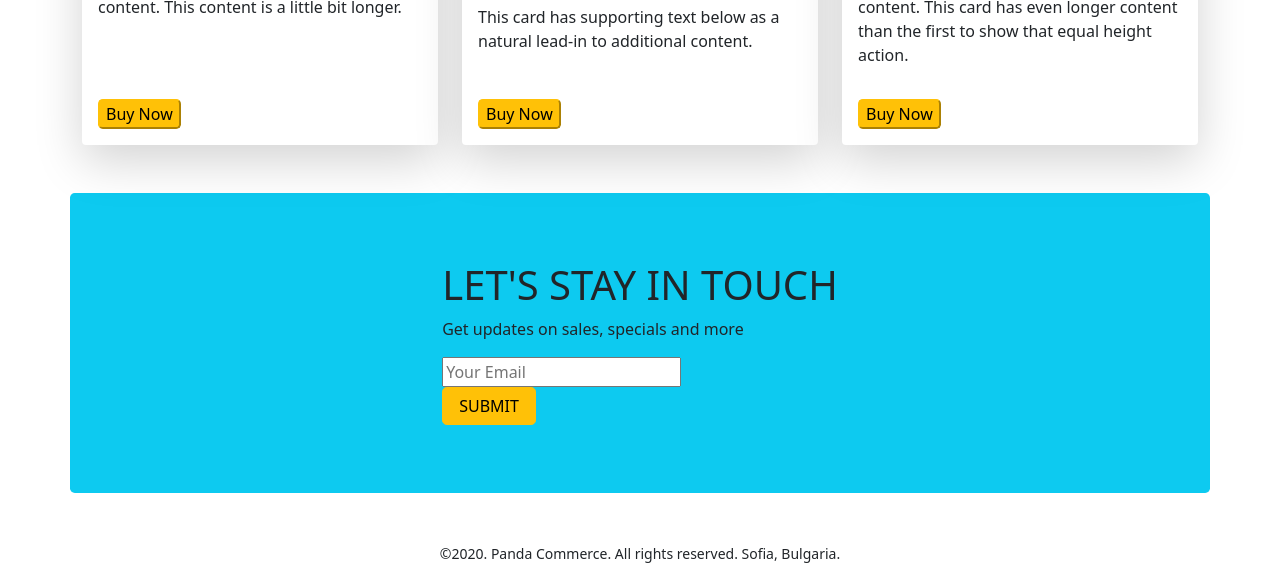
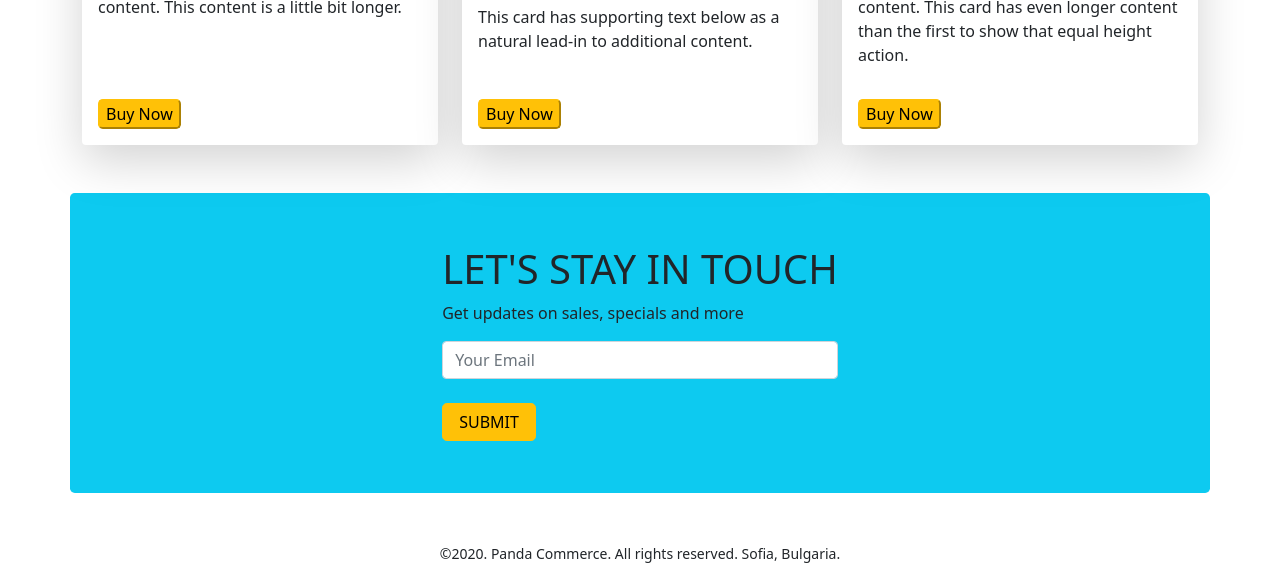
Before and after one commit to Samiya-kabir/panda-commerce-bootstrap, a plain HTML site: page index.html in a window 1280 px wide. Shown: the part 1702-2267 px from the top of the page. Drawn offline with nearby package versions, Linux system fonts and the light colour scheme; files that its build step writes are made by us from their sources.

```diff
--- a/index.html
+++ b/index.html
@@ -9,6 +9,9 @@
     <!-- Bootstrap stylesheet -->
     <link href="https://cdn.jsdelivr.net/npm/bootstrap@5.0.2/dist/css/bootstrap.min.css" rel="stylesheet"
         integrity="sha384-EVSTQN3/azprG1Anm3QDgpJLIm9Nao0Yz1ztcQTwFspd3yD65VohhpuuCOmLASjC" crossorigin="anonymous">
+
+    <!-- custom styles -->
+    <link rel="stylesheet" href="css/style.css">
 </head>
 
 <body>
@@ -251,7 +254,7 @@
             <div>
                 <h1>LET'S STAY IN TOUCH</h1>
                 <p>Get updates on sales, specials and more</p>
-                <input type=" text" placeholder="Your Email">
+                <input class="form-control" type=" text" placeholder="Your Email">
                 <br>
                 <button class="btn btn-warning rounded-3 px-3">SUBMIT</button>
             </div>
--- /dev/null
+++ b/style.css
@@ -0,0 +1,3 @@
+/* panda-bg-info-background{
+    background-color: red;
+} */
```
